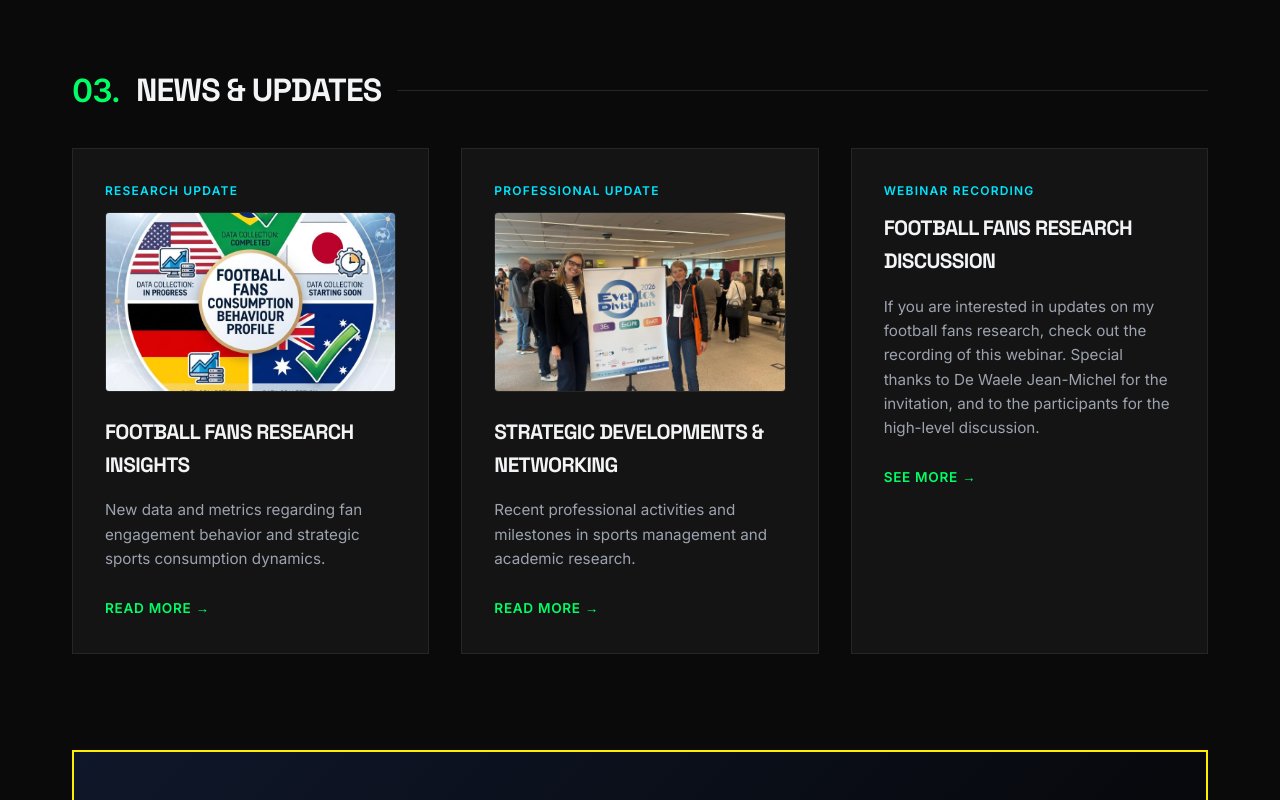
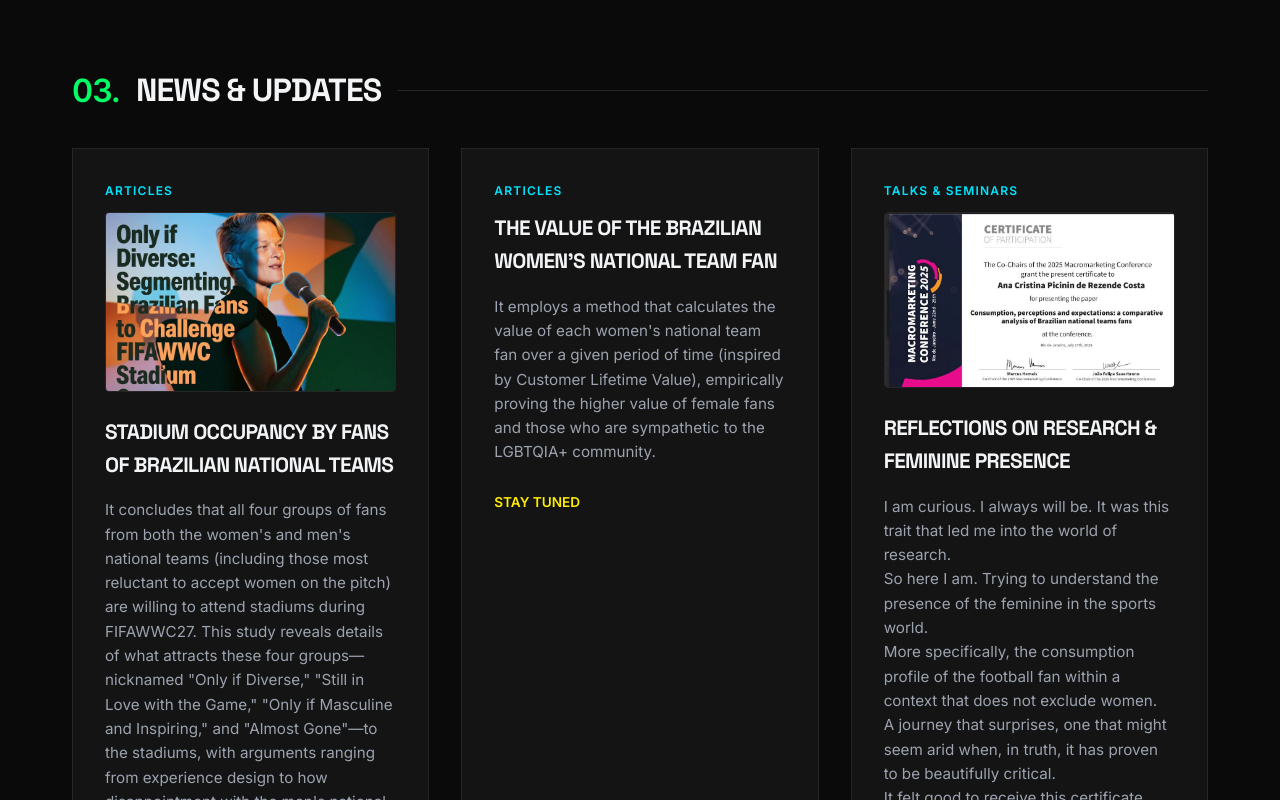
Before and after one commit to missanakazz/research, a plain HTML site: page index.html in a window 1280 px wide. Shown: the part 2000-2800 px from the top of the page. Drawn offline with Linux system fonts and the light colour scheme.

Commit message:
Revise hero text and news card details
Updated hero section and news cards with new content and images.

```diff
--- a/index.html
+++ b/index.html
@@ -256,7 +256,6 @@
             text-decoration: underline;
         }
 
-        /* News Small Image */
         .news-img-small {
             width: 100%;
             max-height: 180px;
@@ -342,7 +341,7 @@
     <main>
         <section class="hero">
             <div class="hero-content">
-                <h1>Fan Culture, Sport & <span>Global Dynamics</span></h1>
+                <h1>football national teams <span>fan culture worldwide</span></h1>
                 <p>Investigating sports consumption behavior, identities, and engagement strategies across women's and men's ecosystems.</p>
                 <div class="btn-group">
                     <a href="#articles" class="btn">Explore Research</a>
@@ -351,7 +350,7 @@
             </div>
             <div class="hero-img-wrapper">
                 <div class="hero-img">
-                    <img src="20260521_090144.jpg" alt="Ana Kazz">
+                    <img src="fotohome.png" alt="Ana Kazz">
                 </div>
             </div>
         </section>
@@ -417,28 +416,57 @@
 
                 <!-- Notícia 1 -->
                 <div class="card">
-                    <span class="card-tag">Research Update</span>
-                    <img src="chartpesquisa.jpg" alt="Research Chart" class="news-img-small">
-                    <h3>Football Fans Research Insights</h3>
-                    <p>New data and metrics regarding fan engagement behavior and strategic sports consumption dynamics.</p>
-                    <a href="https://lnkd.in/p/d5fD-rnc" target="_blank">Read More &rarr;</a>
+                    <span class="card-tag">Articles</span>
+                    <img src="onlyif.jpg" alt="Only If Research" class="news-img-small">
+                    <h3>Stadium occupancy by fans of Brazilian national teams</h3>
+                    <p>It concludes that all four groups of fans from both the women's and men's national teams (including those most reluctant to accept women on the pitch) are willing to attend stadiums during FIFAWWC27. This study reveals details of what attracts these four groups—nicknamed "Only if Diverse," "Still in Love with the Game," "Only if Masculine and Inspiring," and "Almost Gone"—to the stadiums, with arguments ranging from experience design to how disappointment with the men's national team can act as a trigger motivating attendance at women's matches. Not yet released!</p>
+                    <span style="color: var(--neon-yellow); font-size: 0.85rem; font-weight: 700; text-transform: uppercase;">stay tuned</span>
                 </div>
 
                 <!-- Notícia 2 -->
                 <div class="card">
-                    <span class="card-tag">Professional Update</span>
-                    <img src="26_congresso.jpg" alt="Update Image" class="news-img-small">
-                    <h3>Strategic Developments & Networking</h3>
-                    <p>Recent professional activities and milestones in sports management and academic research.</p>
-                    <a href="https://lnkd.in/p/dn7xdEAJ" target="_blank">Read More &rarr;</a>
+                    <span class="card-tag">Articles</span>
+                    <h3>The value of the Brazilian women's national team fan</h3>
+                    <p>It employs a method that calculates the value of each women's national team fan over a given period of time (inspired by Customer Lifetime Value), empirically proving the higher value of female fans and those who are sympathetic to the LGBTQIA+ community.</p>
+                    <span style="color: var(--neon-yellow); font-size: 0.85rem; font-weight: 700; text-transform: uppercase;">stay tuned</span>
                 </div>
 
-                <!-- Notícia 3 (Webinar) -->
+                <!-- Notícia 3 -->
                 <div class="card">
-                    <span class="card-tag">Webinar Recording</span>
-                    <h3>Football Fans Research Discussion</h3>
-                    <p>If you are interested in updates on my football fans research, check out the recording of this webinar. Special thanks to De Waele Jean-Michel for the invitation, and to the participants for the high-level discussion.</p>
-                    <a href="https://www.youtube.com/watch?v=EH4nb0AxLaU" target="_blank">See More &rarr;</a>
+                    <span class="card-tag">Talks & seminars</span>
+                    <img src="macromkt.jpg" alt="Macro Mkt Research" class="news-img-small">
+                    <h3>Reflections on Research & Feminine Presence</h3>
+                    <p>I am curious. I always will be. It was this trait that led me into the world of research.<br>
+                    So here I am. Trying to understand the presence of the feminine in the sports world.<br>
+                    More specifically, the consumption profile of the football fan within a context that does not exclude women.<br>
+                    A journey that surprises, one that might seem arid when, in truth, it has proven to be beautifully critical.<br>
+                    It felt good to receive this certificate, which carries within it memories of powerful connections and learnings.<br>
+                    Among them, discussing an important finding from the data I collected: fans' recognition across national teams that the logic of colonization plays a starring role in our football.</p>
+                    <a href="https://lnkd.in/p/d6nnvQKV" target="_blank">Read More &rarr;</a>
+                </div>
+
+                <!-- Notícia 4 -->
+                <div class="card">
+                    <span class="card-tag">Talks & seminars</span>
+                    <h3>Chat with Agência Ruua</h3>
+                    <p>It was in 2016 that #football came into my life to transform it.<br>
+                    This happened through the women's game and the inspiring example of athletes like Tamires and Érika Cristiano.<br>
+                    In this delightful chat with the team at Agência Ruua, I was able to share stories from this academic research journey on #womensfootball and exchange rich experiences.<br>
+                    Thanks for the opportunity and for capturing the moment!</p>
+                    <a href="https://www.youtube.com/watch?v=oVHjWzJRveo&feature=youtu.be" target="_blank">See More &rarr;</a>
+                </div>
+
+                <!-- Notícia 5 -->
+                <div class="card">
+                    <span class="card-tag">Talks & seminars</span>
+                    <img src="palestrapaola.jpg" alt="Palestra Paola" class="news-img-small">
+                    <h3>Empowering Women in Sports & Entrepreneurship</h3>
+                    <p>Each day that passes, I am more convinced that #womensfootball has the power to reinvigorate the world's most popular sport with inclusion, authenticity, and inspiring role models.<br>
+                    And I will go even further: the benefits of a strengthened women's game extend far beyond the sports world.<br>
+                    I loved the opportunity to talk about my journey and listen to so many incredible stories that reveal just how massive the FIFA Women's World Cup™ can be.<br>
+                    Out of all the insights from the 4HE (quadruple helix in tourism)—fully focused on the 2027 Women's World Cup—one spoke louder.<br>
+                    The World Cup can and must create opportunities for female entrepreneurs all across Brazil. Using the powerful life stories of the athletes to foster this movement would be incredible. From woman to woman, breaking down barriers and making things happen.</p>
+                    <a href="https://lnkd.in/p/dxmjJYkb" target="_blank">Read More &rarr;</a>
                 </div>
 
             </div>
```
